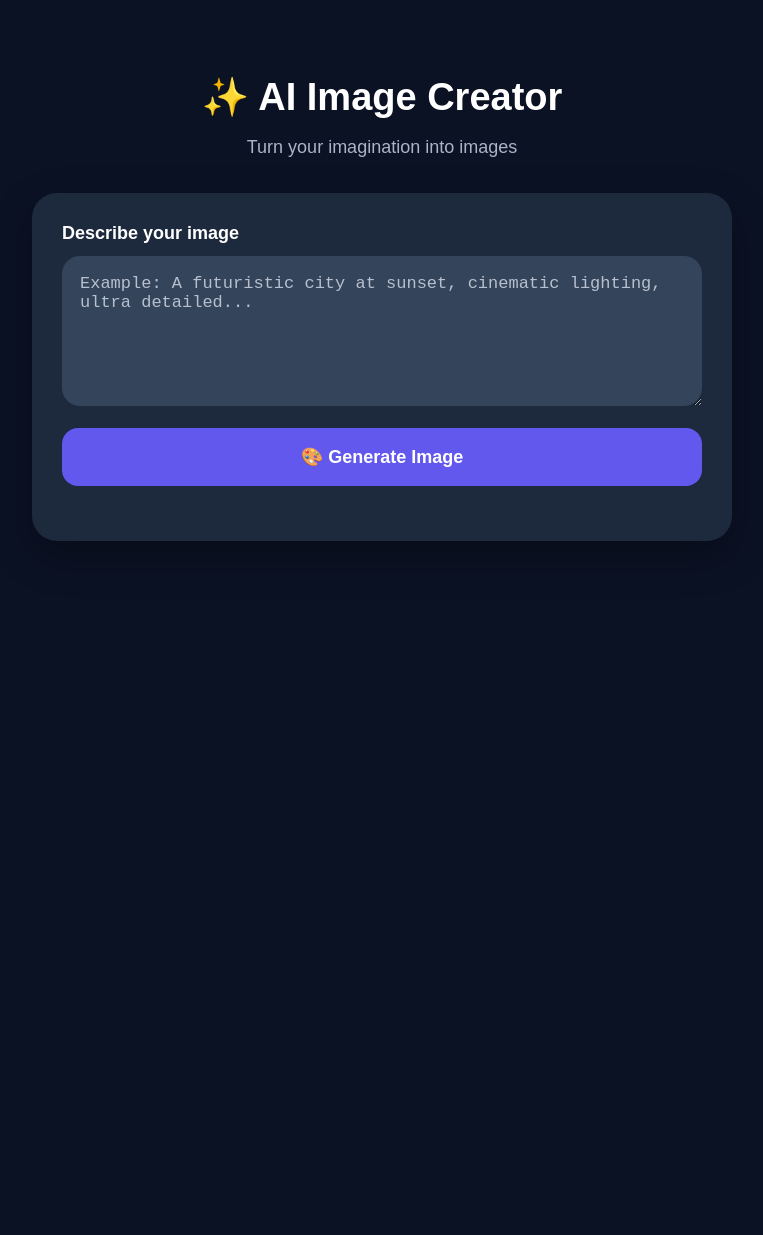
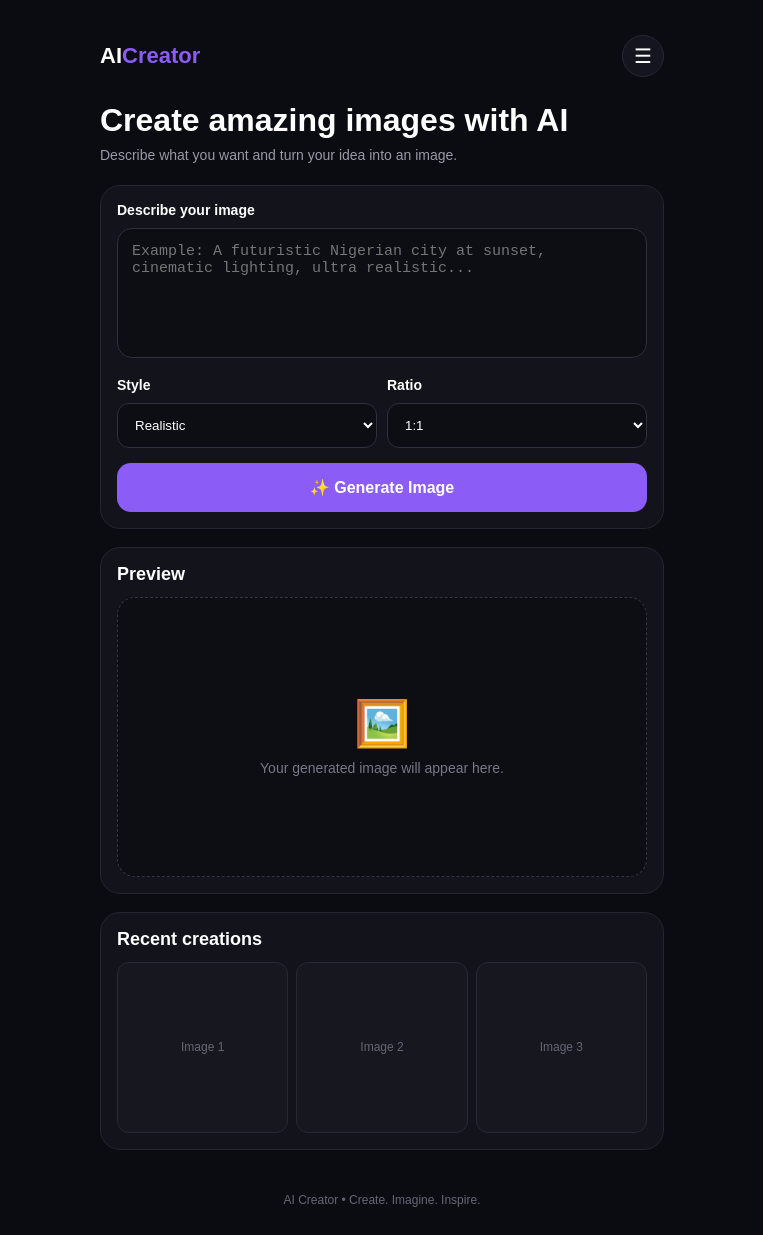
Before and after one commit to aiimageapp/ai-image-appcreator, a plain HTML site: page index.html in a window 1280 px wide. Shown: the top 1235 px of the page, without its empty margins (258-1021 px from the left). Before the commit the page ends 800 px from the top, so only its background shows below. Drawn offline with Linux system fonts and the light colour scheme.

Commit message:
Upgrade AI Image Creator UI
Updated styles for improved aesthetics and usability, including adjustments to layout, padding, and color scheme.

```diff
--- a/index.html
+++ b/index.html
@@ -3,38 +3,325 @@
 <head>
   <meta charset="UTF-8">
   <meta name="viewport" content="width=device-width, initial-scale=1.0">
-
+  <meta name="theme-color" content="#0b0b12">
   <title>AI Image Creator</title>
 
   <style>
     * {
       box-sizing: border-box;
+      margin: 0;
+      padding: 0;
     }
 
     body {
-      margin: 0;
       font-family: Arial, sans-serif;
-      background: #0b1224;
+      background: #0b0b12;
       color: white;
       min-height: 100vh;
     }
 
-    .container {
-      width: 92%;
-      max-width: 700px;
+    .app {
+      max-width: 600px;
       margin: auto;
-      padding: 50px 0;
+      padding: 18px;
     }
 
-    .header {
-      text-align: center;
-      margin-bottom: 35px;
+    header {
+      display: flex;
+      justify-content: space-between;
+      align-items: center;
+      margin-bottom: 25px;
     }
 
-    .header h1 {
-      font-size: 38px;
+    .logo {
+      font-size: 22px;
+      font-weight: bold;
+    }
+
+    .logo span {
+      color: #8b5cf6;
+    }
+
+    .menu {
+      width: 42px;
+      height: 42px;
+      border-radius: 50%;
+      border: 1px solid #292936;
+      background: #15151f;
+      color: white;
+      font-size: 20px;
+    }
+
+    .hero {
+      margin-bottom: 22px;
+    }
+
+    .hero h1 {
+      font-size: 32px;
+      line-height: 1.15;
+      margin-bottom: 8px;
+    }
+
+    .hero p {
+      color: #9999a8;
+      font-size: 14px;
+    }
+
+    .card {
+      background: #13131c;
+      border: 1px solid #262633;
+      border-radius: 20px;
+      padding: 16px;
+      margin-bottom: 18px;
+    }
+
+    .label {
+      font-size: 14px;
+      font-weight: bold;
+      margin-bottom: 10px;
+      display: block;
+    }
+
+    textarea {
+      width: 100%;
+      height: 130px;
+      resize: none;
+      border: 1px solid #30303d;
+      border-radius: 15px;
+      background: #0d0d14;
+      color: white;
+      padding: 14px;
+      font-size: 15px;
+      outline: none;
+    }
+
+    textarea:focus {
+      border-color: #8b5cf6;
+    }
+
+    .options {
+      display: grid;
+      grid-template-columns: 1fr 1fr;
+      gap: 10px;
+      margin-top: 15px;
+    }
+
+    select {
+      width: 100%;
+      padding: 13px;
+      border-radius: 12px;
+      border: 1px solid #30303d;
+      background: #0d0d14;
+      color: white;
+      outline: none;
+    }
+
+    .generate {
+      width: 100%;
+      margin-top: 15px;
+      padding: 15px;
+      border: none;
+      border-radius: 14px;
+      background: #8b5cf6;
+      color: white;
+      font-size: 16px;
+      font-weight: bold;
+      cursor: pointer;
+    }
+
+    .generate:active {
+      transform: scale(.98);
+    }
+
+    .preview {
+      min-height: 280px;
+      border-radius: 18px;
+      border: 1px dashed #353543;
+      background: #0d0d14;
+      display: flex;
+      justify-content: center;
+      align-items: center;
+      text-align: center;
+      padding: 20px;
+      overflow: hidden;
+    }
+
+    .preview-icon {
+      font-size: 45px;
       margin-bottom: 10px;
     }
+
+    .preview p {
+      color: #777786;
+      font-size: 14px;
+    }
+
+    .preview img {
+      width: 100%;
+      border-radius: 15px;
+      display: block;
+    }
+
+    .section-title {
+      font-size: 18px;
+      margin-bottom: 12px;
+    }
+
+    .history {
+      display: grid;
+      grid-template-columns: repeat(3, 1fr);
+      gap: 8px;
+    }
+
+    .history-box {
+      aspect-ratio: 1;
+      background: #171720;
+      border-radius: 12px;
+      border: 1px solid #292936;
+      display: flex;
+      justify-content: center;
+      align-items: center;
+      color: #666675;
+      font-size: 12px;
+      text-align: center;
+    }
+
+    footer {
+      text-align: center;
+      padding: 25px 0 10px;
+      color: #666675;
+      font-size: 12px;
+    }
+
+    @media (min-width: 601px) {
+      .app {
+        padding-top: 35px;
+      }
+    }
+  </style>
+</head>
+
+<body>
+
+  <div class="app">
+
+    <header>
+      <div class="logo">AI<span>Creator</span></div>
+      <button class="menu">☰</button>
+    </header>
+
+    <section class="hero">
+      <h1>Create amazing images with AI</h1>
+      <p>Describe what you want and turn your idea into an image.</p>
+    </section>
+
+    <div class="card">
+
+      <label class="label">Describe your image</label>
+
+      <textarea id="prompt"
+        placeholder="Example: A futuristic Nigerian city at sunset, cinematic lighting, ultra realistic..."></textarea>
+
+      <div class="options">
+
+        <div>
+          <label class="label">Style</label>
+          <select id="style">
+            <option>Realistic</option>
+            <option>Anime</option>
+            <option>Cartoon</option>
+            <option>3D</option>
+            <option>Cinematic</option>
+            <option>Fantasy</option>
+          </select>
+        </div>
+
+        <div>
+          <label class="label">Ratio</label>
+          <select id="ratio">
+            <option>1:1</option>
+            <option>16:9</option>
+            <option>9:16</option>
+            <option>4:3</option>
+          </select>
+        </div>
+
+      </div>
+
+      <button class="generate" onclick="generateImage()">
+        ✨ Generate Image
+      </button>
+
+    </div>
+
+    <div class="card">
+
+      <h2 class="section-title">Preview</h2>
+
+      <div class="preview" id="preview">
+
+        <div>
+          <div class="preview-icon">🖼️</div>
+          <p>Your generated image will appear here.</p>
+        </div>
+
+      </div>
+
+    </div>
+
+    <div class="card">
+
+      <h2 class="section-title">Recent creations</h2>
+
+      <div class="history">
+
+        <div class="history-box">Image 1</div>
+        <div class="history-box">Image 2</div>
+        <div class="history-box">Image 3</div>
+
+      </div>
+
+    </div>
+
+    <footer>
+      AI Creator • Create. Imagine. Inspire.
+    </footer>
+
+  </div>
+
+  <script>
+
+    function generateImage() {
+
+      const prompt = document.getElementById("prompt").value.trim();
+      const style = document.getElementById("style").value;
+      const ratio = document.getElementById("ratio").value;
+      const preview = document.getElementById("preview");
+
+      if (!prompt) {
+        alert("Please describe the image you want to create.");
+        return;
+      }
+
+      preview.innerHTML = `
+        <div>
+          <div class="preview-icon">✨</div>
+          <p>Preparing your ${style} image...</p>
+          <p style="margin-top:8px;">Aspect ratio: ${ratio}</p>
+        </div>
+      `;
+
+      /*
+        REAL AI IMAGE GENERATION WILL BE CONNECTED HERE.
+        For now this is only the app interface.
+      */
+
+    }
+
+  </script>
+
+</body>
+    </html>    }
 
     .header p {
       color: #aab3c7;
```
